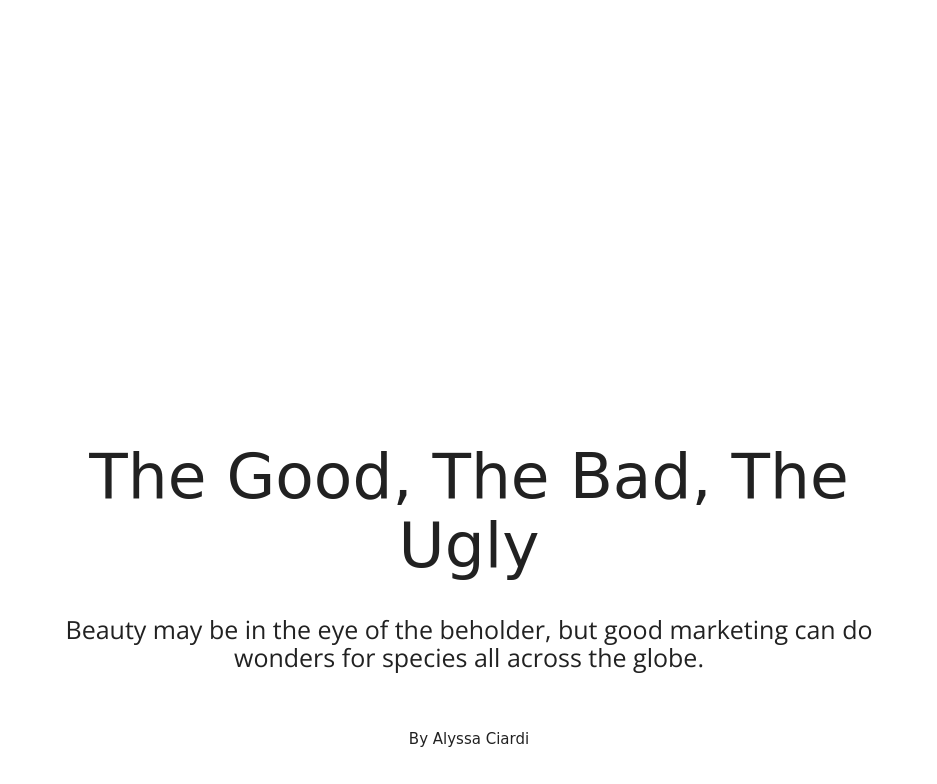
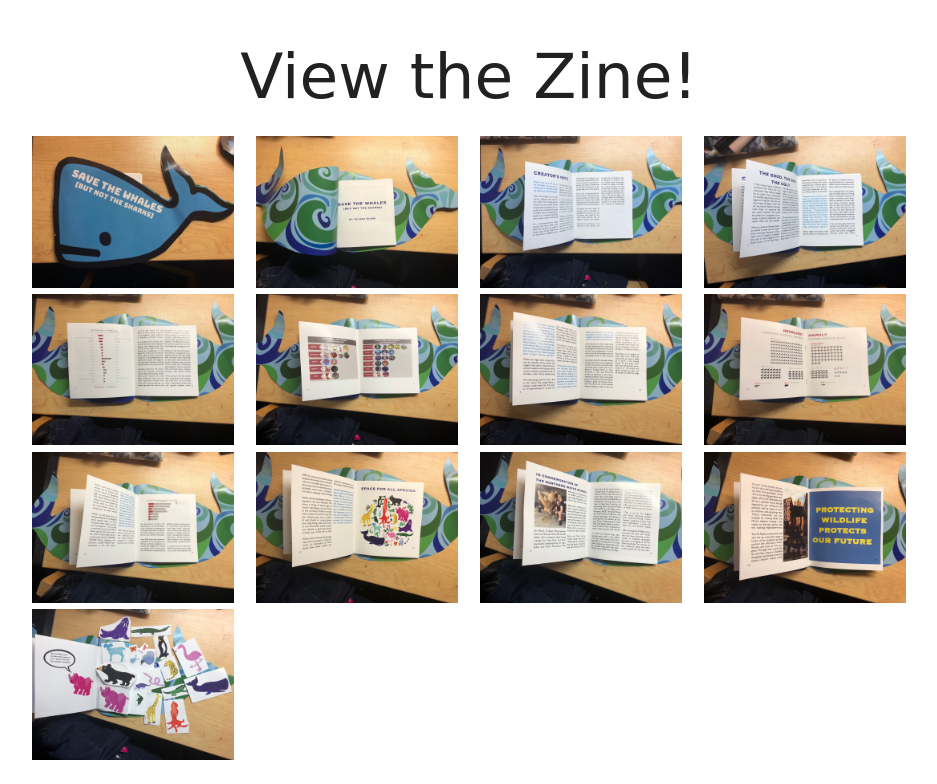
Before and after one commit to alyssaciardi/finalzine, a plain HTML site: page index.html in a window 1280 px wide. Shown: the top 784 px of the page, without its empty margins (171-1108 px from the left). Drawn offline with nearby package versions, Linux system fonts and the light colour scheme; a script that the page names is missing; a web font is replaced by a local one.

Commit message:
Add files via upload

```diff
--- a/index.html
+++ b/index.html
@@ -21,14 +21,50 @@
 
 </head>
 <body>
-
-	<div class="carousel">
-    <a class="carousel-item"><img src="https://imgur.com/Q1ZgMx1"></a>
-    <a class="carousel-item" href="#two!"><img src="page1"></a>
-    <a class="carousel-item" href="#three!"><img src="page2"></a>
-    <a class="carousel-item" href="#four!"><img src="page3"></a>
-    <a class="carousel-item" href="#five!"><img src="page4"></a>
-  </div>
+	<h1> View the Zine! </h1>
+<div class = "container">
+	<div class= "row">
+		<div class= "col m4 l3">
+			<img class= "responsive-img" src= "cover.jpg">
+	</div>
+		<div class= "col m4 l3">
+			<img class= "responsive-img" src= "page1.jpg">
+	</div>
+		<div class= "col m4 l3">
+			<img class= "responsive-img" src= "page2.jpg">
+	</div>
+	<div class= "col m4 l3">
+			<img class= "responsive-img" src= "page3.jpg">
+	</div>
+		<div class= "col m4 l3">
+			<img class= "responsive-img" src= "page4.jpg">
+	</div>
+		<div class= "col m4 l3">
+			<img class= "responsive-img" src= "page5.jpg">
+	</div>
+		<div class= "col m4 l3">
+			<img class= "responsive-img" src= "page6.jpg">
+	</div>
+		<div class= "col m4 l3">
+			<img class= "responsive-img" src= "page7.jpg">
+		</div>
+			<div class= "col m4 l3">
+			<img class= "responsive-img" src= "page8.jpg">
+	</div>
+	<div class= "col m4 l3">
+			<img class= "responsive-img" src= "page9.jpg">
+	</div>
+	<div class= "col m4 l3">
+			<img class= "responsive-img" src= "page10.jpg">
+	</div>
+	<div class= "col m4 l3">
+			<img class= "responsive-img" src= "page11.jpg">
+	</div>
+	<div class= "col m4 l3">
+			<img class= "responsive-img" src= "stickers.jpg">
+	</div>
+	</div>
+</div>
 	<div class= "container">
       	<div class= "row">
 			<div class= "col m12">
@@ -122,8 +158,5 @@
 			</div>
 		</div>
 	</div>
-
-<h1> View the Zine! </h1>
-
 </body>
 </html>
```
Also changed, not shown: page1.JPG (added), page2.JPG (added), page3.JPG (added), page4.JPG (added).
